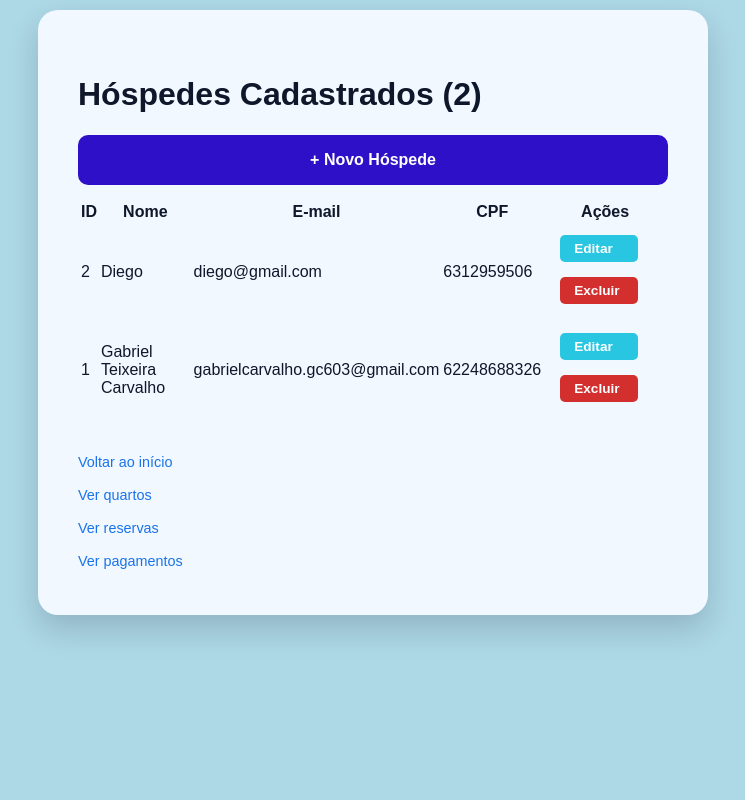
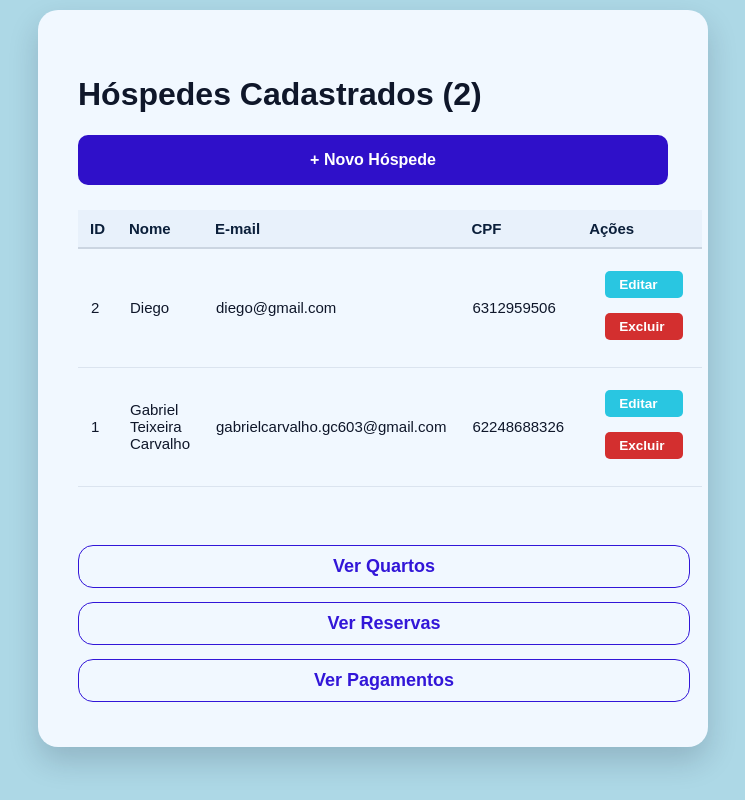
Before and after one commit to GabrielTCI/BluStay, a PHP site: page /listar.php in a window 1280 px wide. Shown: the whole page, without its empty margins (267-1012 px from the left). Run offline with PHP 8.4, Linux system fonts and the light colour scheme; data comes from the database, SQL or seed files in the repository.

Commit message:
versão 3.0

```diff
--- a/listar.php
+++ b/listar.php
@@ -26,6 +26,24 @@ $total = count($clientes);
 <p class="msg-ok">Hóspede atualizado com sucesso!</p>
 <?php elseif ($_GET['msg'] === 'deletado'): ?>
 <p class="msg-del">Hóspede removido.</p>
+
+<?php elseif ($_GET['msg'] === 'cliente_com_reserva'): ?>
+<p class="msg-del">
+Não é possível excluir o hóspede porque ele possui reservas cadastradas.
+</p>
+
+<?php elseif ($_GET['msg'] === 'erro_deletar'): ?>
+<p class="msg-del">
+Erro ao excluir o hóspede.
+</p>
+
+<?php elseif ($_GET['msg'] === 'cpf_existente'): ?>
+<p class="msg-del">CPF já cadastrado no sistema.</p>
+
+<?php elseif ($_GET['msg'] === 'erro'): ?>
+<p class="msg-del">
+Ocorreu um erro ao processar a operação.
+</p>
 <?php endif; ?>
 <?php endif; ?>
 
@@ -47,7 +65,7 @@ $total = count($clientes);
 <td><?= htmlspecialchars($cliente['id_cliente']) ?></td>
 <td><?= htmlspecialchars($cliente['nome']) ?></td>
 <td><?= htmlspecialchars($cliente['email']) ?></td>
-<td><?= htmlspecialchars($cliente['cpf']) ?></td>
+<td class="cpf"><?= htmlspecialchars($cliente['cpf']) ?></td>
 <td>
 <a href="clientes/editar.php?id_cliente=<?= $cliente['id_cliente'] ?>" class="btn-edit">Editar</a>
 
@@ -63,13 +81,17 @@ $total = count($clientes);
 <?php endif; ?>
 
 <br>
-<a href="index.php" class="link-list">Voltar ao início</a>
-<br>
-<a href="quartos.php" class="link-list">Ver quartos</a>
-<br>
-<a href="reservas.php" class="link-list">Ver reservas</a>
-<br>
-<a href="pagamentos.php" class="link-list">Ver pagamentos</a>
+<div class="menu-links">
+
+
+
+    <a href="quartos.php" class="btn-menu">Ver Quartos</a>
+
+    <a href="reservas.php" class="btn-menu">Ver Reservas</a>
+
+    <a href="pagamentos.php" class="btn-menu">Ver Pagamentos</a>
+
+</div>
 
 </div>
 
--- a/pagamentos/index_pagamento.php
+++ b/pagamentos/index_pagamento.php
@@ -54,7 +54,7 @@ Reserva #<?= htmlspecialchars($reserva['id_reserva']) ?> - <?= htmlspecialchars(
 </form>
 
 <div class="divider"><span></span><p>ou</p><span></span></div>
-<a href="pagamentos.php" class="botao_reservas">Ver Pagamentos</a>
+<a href="../pagamentos.php" class="botao_reservas">Ver Pagamentos</a>
 <br>
 <a href="reservas.php" class="botao_reservas">Ver Reservas</a>
 </div>
--- a/quartos/index_quarto.php
+++ b/quartos/index_quarto.php
@@ -43,9 +43,9 @@
 <span></span>
 </div>
 
-<a href="quartos.php" class="botao_reservas">Ver Quartos</a>
+<a href="../quartos.php" class="botao_reservas">Ver Quartos</a>
 <br>
-<a href="index.php" class="botao_reservas">Voltar ao cadastro de hóspedes</a>
+<a href="../index.php" class="botao_reservas">Voltar ao cadastro de hóspedes</a>
 
 </div>
 
--- a/reservas/index_reserva.php
+++ b/reservas/index_reserva.php
@@ -53,7 +53,7 @@ $quartos = $conexao->query("SELECT id_quarto, numero, tipo_quarto, status FROM q
 </form>
 
 <div class="divider"><span></span><p>ou</p><span></span></div>
-<a href="reservas.php" class="botao_reservas">Ver Reservas</a>
+<a href="../reservas.php" class="botao_reservas">Ver Reservas</a>
 <br>
 <a href="index.php" class="botao_reservas">Voltar ao cadastro de hóspedes</a>
 </div>
--- a/style.css
+++ b/style.css
@@ -187,6 +187,94 @@ font-size:.9rem;
 text-decoration:none;
 }
 
-th{
-  margin: 10px;
+/* ===== TABELAS ===== */
+
+table {
+  width: 100%;
+  border-collapse: collapse;
+  margin-top: 25px;
+  table-layout: auto;
 }
+
+thead {
+  background: #e8f1fb;
+}
+
+th {
+  text-align: left;
+  padding: 10px 12px;
+  font-size: 15px;
+  color: #0b1f3a;
+  border-bottom: 2px solid #cbd5e1;
+  white-space: nowrap;
+}
+
+td {
+  padding: 12px 13px;
+  font-size: 15px;
+  vertical-align: middle;
+  border-bottom: 1px solid #dbe4ef;
+}
+
+tbody tr:hover {
+  background: #f8fbff;
+}
+
+.cpf {
+    white-space: nowrap;
+}
+
+/* ===== MENU DE NAVEGAÇÃO ===== */
+
+.menu-links{
+    margin-top:40px;
+    display:flex;
+    flex-direction:column;
+    gap:14px;
+}
+
+.btn-menu{
+    display:block;
+    width:100%;
+    text-align:center;
+
+    padding:10px;
+    margin:0;
+
+    text-decoration:none;
+
+    border:1.5px solid #3216d8;
+    border-radius:15px;
+
+    color:#3216d8;
+    font-size:18px;
+    font-weight:600;
+
+    transition:0.3s;
+}
+
+.btn-menu:hover{
+    background:#3216d8;
+    color:white;
+}
+
+.msg-ok,
+.msg-del {
+    padding: 14px 18px;
+    border-radius: 10px;
+    font-weight: bold;
+    margin: 18px 0;
+    text-align: center;
+}
+
+.msg-ok {
+    background: #d1fae5;
+    color: #065f46;
+    border: 1px solid #34a853;
+}
+
+.msg-del {
+    background: #fee2e2;
+    color: #991b1b;
+    border: 1px solid #d32f2f;
+}
```
Also changed, not shown: clientes/deletar.php (+15 -3 lines), clientes/salvar.php (+9 -2 lines), pagamentos.php (+22 -4 lines), quartos.php (+19 -8 lines), reservas.php (+38 -10 lines), 1 other file.
